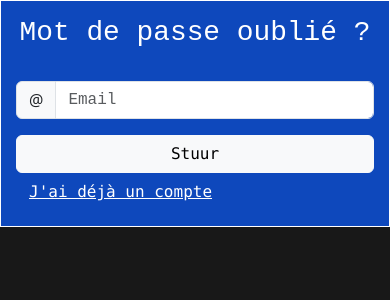
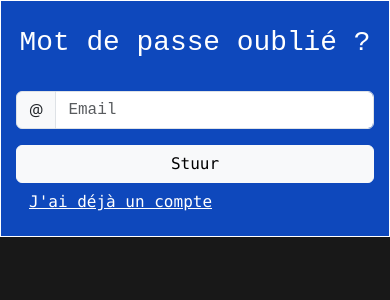
Before and after one commit to Adil-DENDE/Web_CDende, a Vue app: page /recover in a window 390 px wide. Shown: the top 300 px of the page. Built offline with nearby package versions, Linux system fonts and the light colour scheme.

Commit message:
Update padding-top for login, recover password, and register views

```diff
--- a/src/views/Auth/LoginView.vue
+++ b/src/views/Auth/LoginView.vue
@@ -158,6 +158,7 @@ function auth(inputEmail, inputPassword) {  // DEZE METHODE MOET IN DE STORE GEI
     width: 100%;
     border-radius: 0px;
     padding: 15px;
+    padding-top: 25px;
    }
 }
 </style>
--- a/src/views/Auth/RecoverPwdView.vue
+++ b/src/views/Auth/RecoverPwdView.vue
@@ -91,6 +91,7 @@ display: block;
 width: 100%;
 border-radius: 0px;
 padding: 15px;
+padding-top: 25px;
 }
 }
 
--- a/src/views/Auth/RegisterView.vue
+++ b/src/views/Auth/RegisterView.vue
@@ -144,6 +144,7 @@ display: block;
 width: 100%;
 border-radius: 0px;
 padding: 15px;
+padding-top: 25px;
 }
 }
 
```
